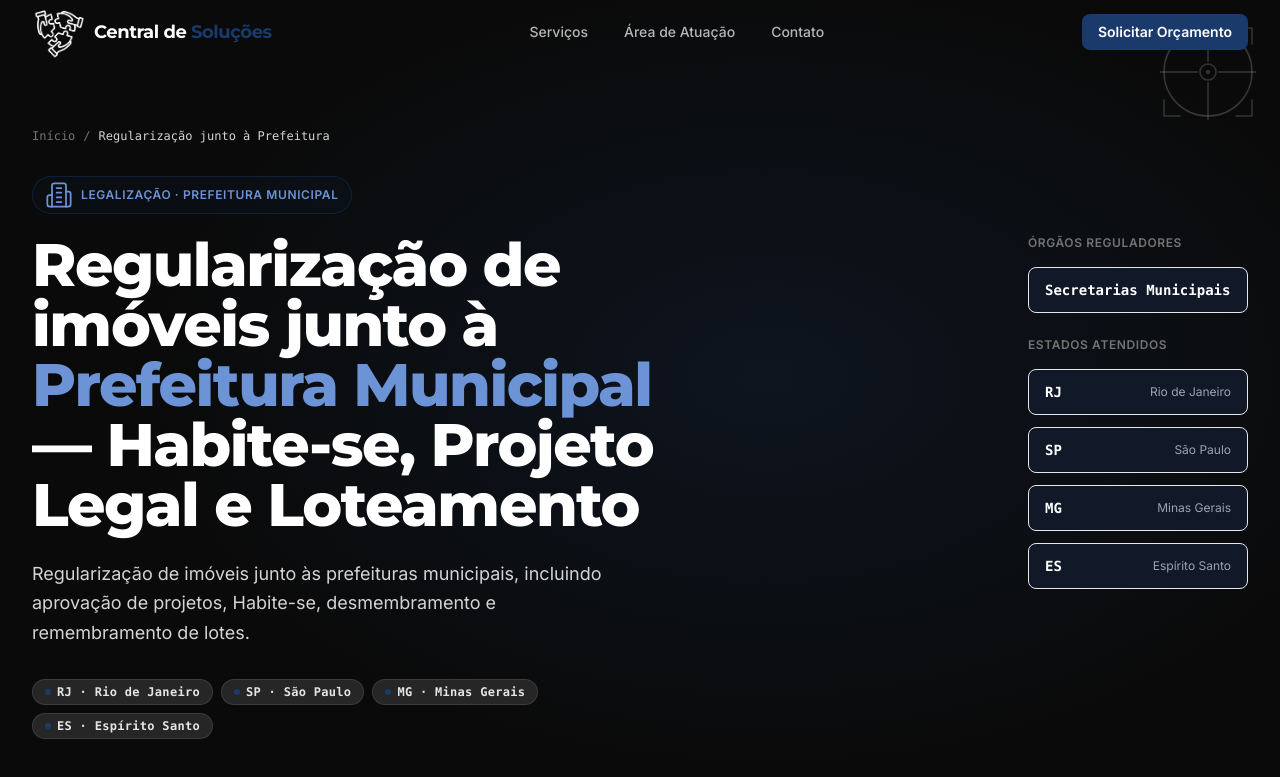
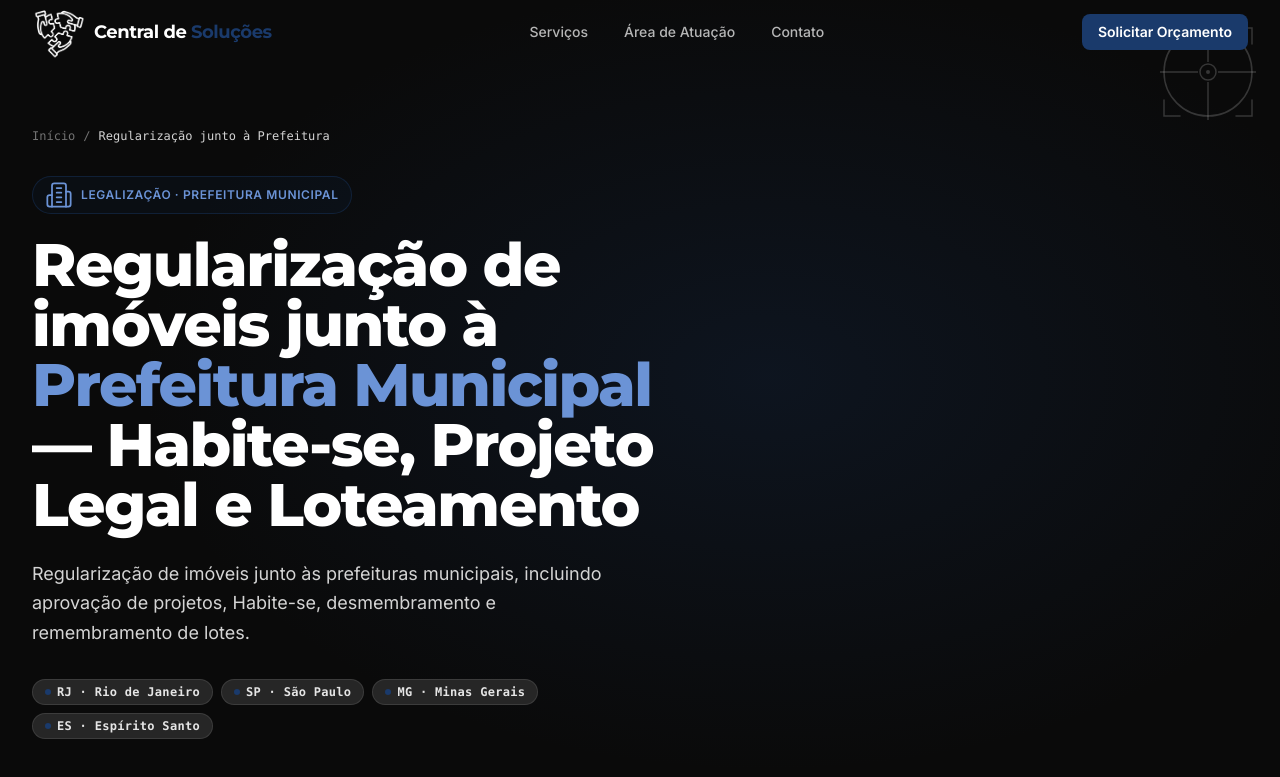
Before and after one commit to BarcelosMoises/Landing-Page-Central, a Next.js app: page /regularizacao-prefeitura in a window 1280 px wide. Shown: the top 777 px of the page. Built offline with nearby package versions, Linux system fonts and the light colour scheme.

Commit message:
refactor: remove hero aside from all subpages except AVCB, add "Demais estados sob consulta" to AVCB

```diff
--- a/app/avcb-corpo-de-bombeiros/page.tsx
+++ b/app/avcb-corpo-de-bombeiros/page.tsx
@@ -326,6 +326,7 @@ export default function PageAVCB() {
                     <span className="text-xs text-neutral-400">{e.nome}</span>
                   </div>
                 ))}
+                <p className="text-xs text-neutral-500 italic mt-2">Demais estados sob consulta</p>
               </aside>
             </div>
           </div>
--- a/app/laudos-tecnicos/page.tsx
+++ b/app/laudos-tecnicos/page.tsx
@@ -273,15 +273,6 @@ export default function PageLaudosTecnicos() {
                   </Link>
                 </div>
               </div>
-
-              <aside aria-label="Órgãos e corpos de bombeiros atendidos" className="hidden lg:flex flex-col gap-3 min-w-[220px]">
-                <p className="text-xs font-semibold text-neutral-500 uppercase tracking-wider mb-1">Órgãos reguladores</p>
-                {laudos.orgaos.map((orgao) => (
-                  <div key={orgao} className="flex items-center gap-4 px-4 py-3 rounded-lg bg-neutral-900 border border-white/8">
-                    <span className="text-sm font-semibold text-white font-mono">{orgao}</span>
-                  </div>
-                ))}
-              </aside>
             </div>
           </div>
         </section>
--- a/app/licenciamento-ambiental/page.tsx
+++ b/app/licenciamento-ambiental/page.tsx
@@ -307,16 +307,6 @@ export default function PageLicenciamentoAmbiental() {
                   </Link>
                 </div>
               </div>
-
-              <aside aria-label="Órgãos ambientais licenciadores" className="hidden lg:flex flex-col gap-3 min-w-[252px]">
-                <p className="text-xs font-semibold text-neutral-500 uppercase tracking-wider mb-1 font-mono">Órgãos licenciadores</p>
-                {estadosAmbiental.map((e) => (
-                  <div key={e.sigla} className="flex items-center justify-between gap-4 px-4 py-3 rounded-lg bg-neutral-900 border border-white/8">
-                    <span className="text-sm font-semibold text-white font-mono">{e.orgaoAmbiental}</span>
-                    <span className="text-xs text-neutral-400">{e.sigla}</span>
-                  </div>
-                ))}
-              </aside>
             </div>
           </div>
         </section>
--- a/app/projetos/page.tsx
+++ b/app/projetos/page.tsx
@@ -283,15 +283,6 @@ export default function PageProjetosTecnicos() {
                   </Link>
                 </div>
               </div>
-
-              <aside aria-label="Órgãos responsáveis" className="hidden lg:flex flex-col gap-3 min-w-[220px]">
-                <p className="text-xs font-semibold text-neutral-500 uppercase tracking-wider mb-1">Órgãos / Registros</p>
-                {projetos.orgaos.map((orgao) => (
-                  <div key={orgao} className="flex items-center gap-3 px-4 py-3 rounded-lg bg-neutral-900 border border-white/8">
-                    <span className="text-sm font-semibold text-white font-mono">{orgao}</span>
-                  </div>
-                ))}
-              </aside>
             </div>
           </div>
         </section>
--- a/app/regularizacao-prefeitura/page.tsx
+++ b/app/regularizacao-prefeitura/page.tsx
@@ -386,39 +386,6 @@ export default function PageRegularizacaoPrefeitura() {
                   </Link>
                 </div>
               </div>
-
-              <aside
-                aria-label="Órgãos municipais atendidos"
-                className="hidden lg:flex flex-col gap-3 min-w-[220px]"
-              >
-                <p className="text-xs font-semibold text-neutral-500 uppercase tracking-wider mb-1">
-                  Órgãos reguladores
-                </p>
-                {prefeitura.orgaos.map((orgao) => (
-                  <div
-                    key={orgao}
-                    className="flex items-center justify-between gap-4 px-4 py-3 rounded-lg bg-neutral-900 border border-white/8"
-                  >
-                    <span className="text-sm font-semibold text-white font-mono">
-                      {orgao}
-                    </span>
-                  </div>
-                ))}
-                <p className="text-xs font-semibold text-neutral-500 uppercase tracking-wider mt-3 mb-1">
-                  Estados atendidos
-                </p>
-                {estadosPrefeitura.map((e) => (
-                  <div
-                    key={e.sigla}
-                    className="flex items-center justify-between gap-4 px-4 py-3 rounded-lg bg-neutral-900 border border-white/8"
-                  >
-                    <span className="text-sm font-semibold text-white font-mono">
-                      {e.sigla}
-                    </span>
-                    <span className="text-xs text-neutral-400">{e.nome}</span>
-                  </div>
-                ))}
-              </aside>
             </div>
           </div>
         </section>
--- a/app/spda-para-raios/page.tsx
+++ b/app/spda-para-raios/page.tsx
@@ -295,32 +295,6 @@ export default function PageSPDA() {
                   </Link>
                 </div>
               </div>
-
-              <aside aria-label="Órgão regulador e cobertura" className="hidden lg:flex flex-col gap-3 min-w-[220px]">
-                <p className="text-xs font-semibold text-neutral-500 uppercase tracking-wider mb-1">Órgão regulador</p>
-                <div className="flex items-center justify-between gap-4 px-4 py-3 rounded-lg bg-neutral-900 border border-white/8">
-                  <span className="text-sm font-semibold text-white font-mono">{spda.orgaos[0]}</span>
-                  <span className="text-xs text-neutral-400">Conselho Regional</span>
-                </div>
-                <p className="text-xs font-semibold text-neutral-500 uppercase tracking-wider mt-3 mb-1">Norma técnica</p>
-                <div className="flex items-center gap-4 px-4 py-3 rounded-lg bg-neutral-900 border border-white/8">
-                  <span className="text-sm font-semibold font-mono" style={{ color: "var(--color-service-accent-light)" }}>
-                    {spda.normaBase![0]}
-                  </span>
-                </div>
-                <p className="text-xs font-semibold text-neutral-500 uppercase tracking-wider mt-3 mb-1">Cobertura</p>
-                <div
-                  className="flex items-center gap-4 px-4 py-3 rounded-lg border"
-                  style={{
-                    backgroundColor: "color-mix(in srgb, var(--color-service-accent) 12%, transparent)",
-                    borderColor: "color-mix(in srgb, var(--color-service-accent) 28%, transparent)",
-                  }}
-                >
-                  <span className="text-sm font-semibold font-mono" style={{ color: "var(--color-service-accent-light)" }}>
-                    Todo o Brasil
-                  </span>
-                </div>
-              </aside>
             </div>
           </div>
         </section>
--- a/app/vigilancia-sanitaria/page.tsx
+++ b/app/vigilancia-sanitaria/page.tsx
@@ -287,22 +287,6 @@ export default function PageVigilanciaSanitaria() {
                   </Link>
                 </div>
               </div>
-
-              <aside aria-label="Órgãos de Vigilância Sanitária atendidos" className="hidden lg:flex flex-col gap-3 min-w-[220px]">
-                <p className="text-xs font-semibold text-neutral-500 uppercase tracking-wider mb-1">Órgãos reguladores</p>
-                {vigilancia.orgaos.map((orgao) => (
-                  <div key={orgao} className="flex items-center justify-between gap-4 px-4 py-3 rounded-lg bg-neutral-900 border border-white/8">
-                    <span className="text-sm font-semibold text-white font-mono">{orgao}</span>
-                  </div>
-                ))}
-                <p className="text-xs font-semibold text-neutral-500 uppercase tracking-wider mt-3 mb-1">Estados atendidos</p>
-                {estadosVigilancia.map((e) => (
-                  <div key={e.sigla} className="flex items-center justify-between gap-4 px-4 py-3 rounded-lg bg-neutral-900 border border-white/8">
-                    <span className="text-sm font-semibold text-white font-mono">{e.sigla}</span>
-                    <span className="text-xs text-neutral-400">{e.nome}</span>
-                  </div>
-                ))}
-              </aside>
             </div>
           </div>
         </section>
```
